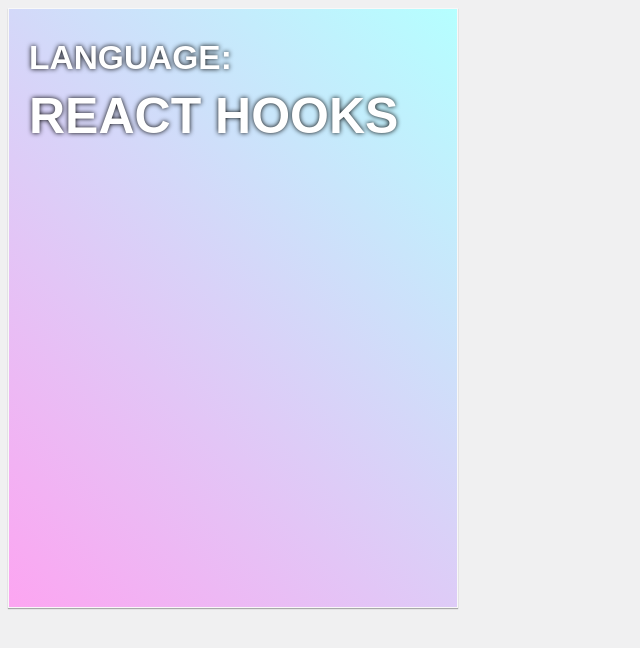
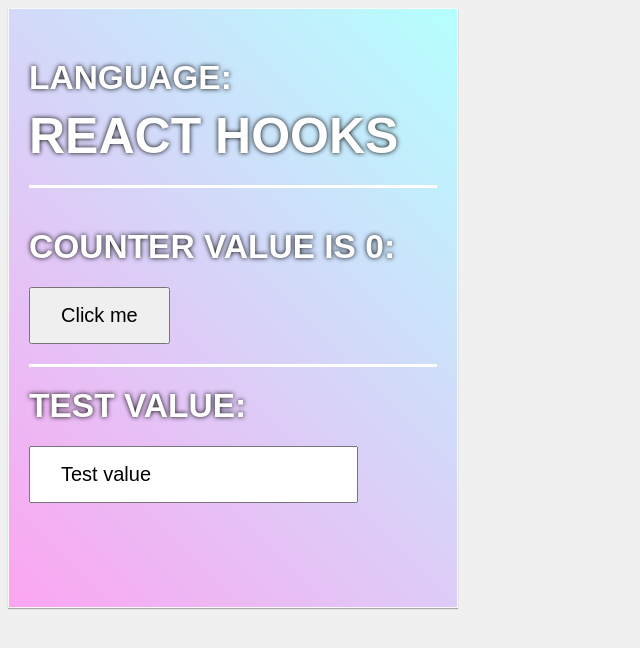
Before and after one commit to YauhenKavalchuk/react-videocast, a React (Create React App) app: page / in a window 1280 px wide. Shown: the top 648 px of the page, without its empty margins (0-640 px from the left). Built offline with nearby package versions, Linux system fonts and the light colour scheme.

Commit message:
Podcast 02: useState (end code)

```diff
--- a/src/App.js
+++ b/src/App.js
@@ -1,16 +1,33 @@
-import React, { useContext } from 'react';
+import React, { useContext, useState } from 'react';
 import Item from './Item';
 import { ThemeContext, PodcastContext } from './app-context';
 
 const App = () => {
   const podcast = useContext(PodcastContext);
   const theme = useContext(ThemeContext);
+  const [count, setCount] = useState(0);
+  const [value, changeValue] = useState('Test value');
+
+  const handleValueChange = (e) => {
+    changeValue(e.target.value);
+  }
 
   return (
     <div className={`card ${theme}`}>
       <Item label="language">
         <h4>{podcast}</h4>
       </Item>
+
+      <Item label={`Counter value is ${count}`}>
+        <button onClick={() => setCount(count + 1)}>Click me</button>
+      </Item>
+
+      <Item label={`${value}`}>
+        <input
+          value={value}
+          onChange={handleValueChange}
+        />
+      </Item>
     </div>
   );
 };
--- a/src/index.css
+++ b/src/index.css
@@ -41,3 +41,9 @@
 .item-label {
   margin-bottom: 10px;
 }
+
+button,
+input {
+  padding: 15px 30px;
+  font-size: 20px;
+}
```
